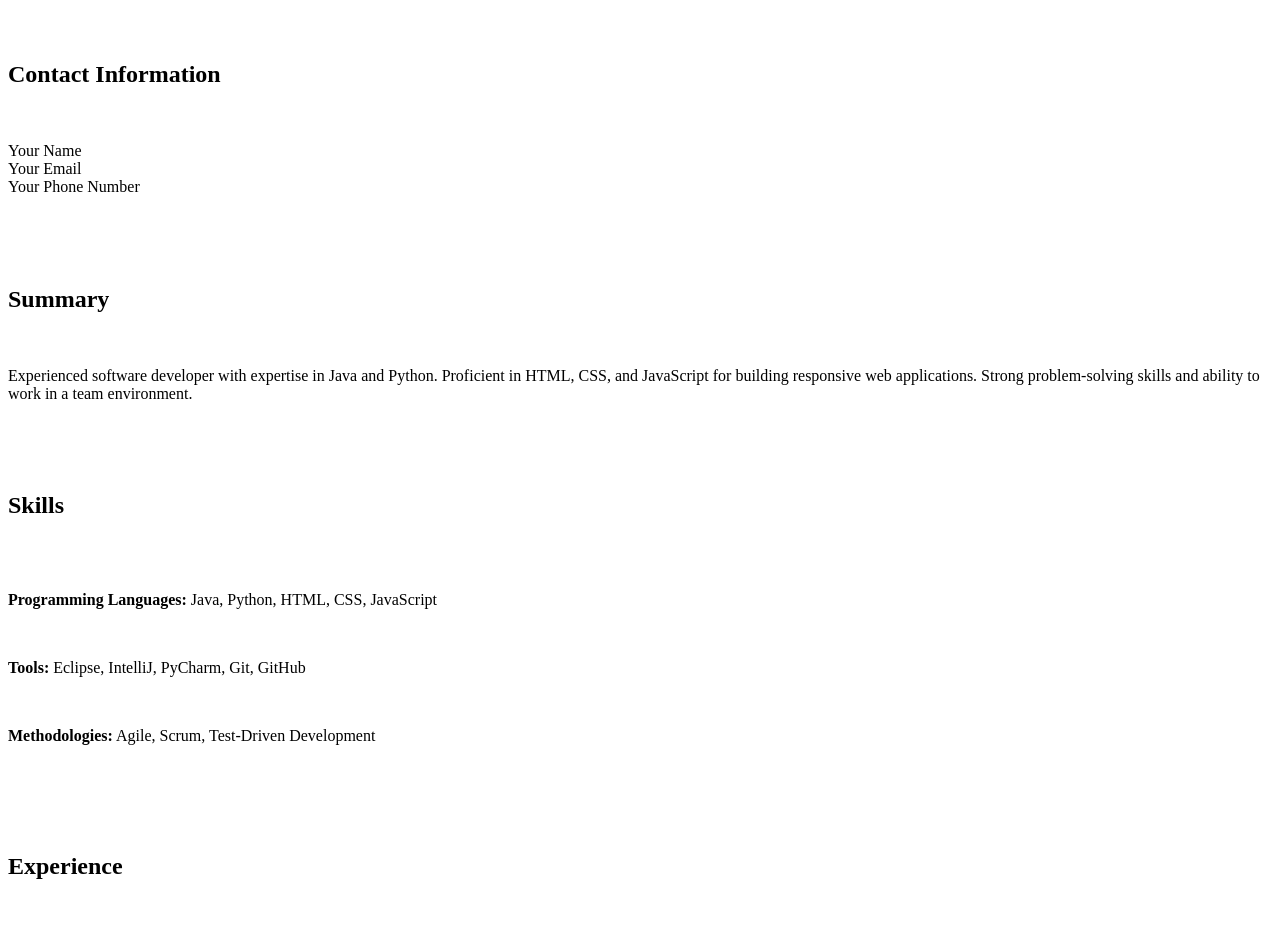
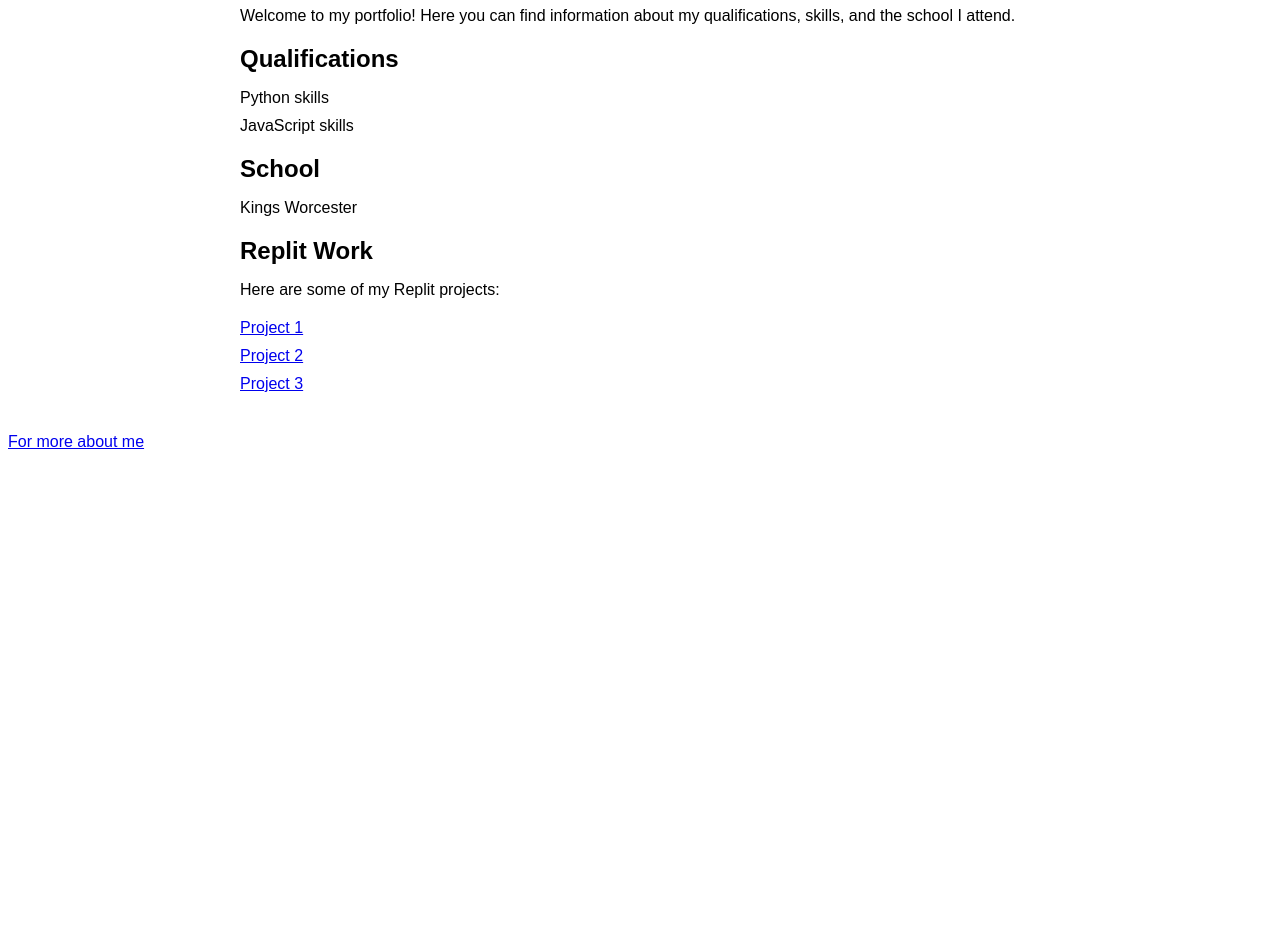
Before and after one commit to RyanNgvae1/RNAVAEI, a plain HTML site: page index.html in a window 1280 px wide. Shown: the part 101-1032 px from the top of the page. After the commit the page ends 800 px from the top, so only its background shows below. Drawn offline with Linux system fonts and the light colour scheme.

Commit message:
Update index.html

```diff
--- a/index.html
+++ b/index.html
@@ -1,65 +1,63 @@
-<html>
+<!DOCTYPE html>
+<html lang="en">
 <head>
-      <title>Resume - Coding Skills in Java and Python</title>
+    <meta charset="UTF-8">
+    <meta name="viewport" content="width=device-width, initial-scale=1.0">
+    <title>Ryan N - Portfolio</title>
     <style>
         body {
             font-family: Arial, sans-serif;
         }
-
-            h1, h2 {
-                  color: #333;
+        .container {
+            max-width: 800px;
+            margin: 0 auto;
+            padding: 20px;
         }
-
         .section {
-                  margin-bottom: 30px;
+            margin-bottom: 20px;
         }
-
         .section h2 {
-                  margin-top: 0;
+            margin-bottom: 10px;
         }
-
-            .skills {
-                  margin-left: 30px;
+        .section p {
+            margin-bottom: 20px;
+        }
+        .section ul {
+            list-style-type: none;
+            padding: 0;
+        }
+        .section ul li {
+            margin-bottom: 10px;
         }
     </style>
 </head>
 <body>
-      <h1>My Resume</h1>
-
+    <div class="container">
         <div class="section">
-            <h2>Contact Information</h2>
-            <p>Your Name<br>Your Email<br>Your Phone Number</p>
+            <h1>Ryan N - Portfolio</h1>
+            <p>Welcome to my portfolio! Here you can find information about my qualifications, skills, and the school I attend.</p>
         </div>
-
         <div class="section">
-            <h2>Summary</h2>
-            <p>Experienced software developer with expertise in Java and Python. Proficient in HTML, CSS, and JavaScript for building responsive web applications. Strong problem-solving skills and ability to work in a team environment.</p>
+            <h2>Qualifications</h2>
+            <ul>
+                <li>Python skills</li>
+                <li>JavaScript skills</li>
+            </ul>
         </div>
-
         <div class="section">
-            <h2>Skills</h2>
-            <div class="skills">
-                  <p><strong>Programming Languages:</strong> Java, Python, HTML, CSS, JavaScript</p>
-                  <p><strong>Tools:</strong> Eclipse, IntelliJ, PyCharm, Git, GitHub</p>
-                  <p><strong>Methodologies:</strong> Agile, Scrum, Test-Driven Development</p>
+            <h2>School</h2>
+            <p>Kings Worcester</p>
+        </div>
+        <div class="section">
+            <h2>Replit Work</h2>
+            <p>Here are some of my Replit projects:</p>
+            <ul>
+                <li><a href="https://replit.com/@ryann/project1" target="_blank">Project 1</a></li>
+                <li><a href="https://replit.com/@ryann/project2" target="_blank">Project 2</a></li>
+                <li><a href="https://replit.com/@ryann/project3" target="_blank">Project 3</a></li>
+            </ul>
         </div>
     </div>
-
-      <div class="section">
-            <h2>Experience</h2>
-            <p>Software Developer at Replit (2023-present)</p>
-            <ul>
-                  <li>I made many projects in the craig and dave course</li>
-                  <li>Collaborated with cross-functional teams to design and implement software solutions</li>
-                  <li>Utilized HTML, CSS, and JavaScript to build responsive web applications</li>
-                  <li>Followed Agile methodologies to deliver high-quality software on time and within budget</li>
-            </ul>
-      </div>
-
-      <div class="section">
-            <h2>Education</h2>
-            <p>Bachelor of Science in Computer Science, University of ABC (2014-2018)</p>
-      </div>
-      <a href="https://www.youtube.com/watch?v=dQw4w9WgXcQ">Contact Me</a>
+    <a href="https://www.youtube.com/watch?v=dQw4w9WgXcQ">For more about me</a>
 </body>
 </html>
```
Lines whose indentation alone changed are shown as unchanged.
